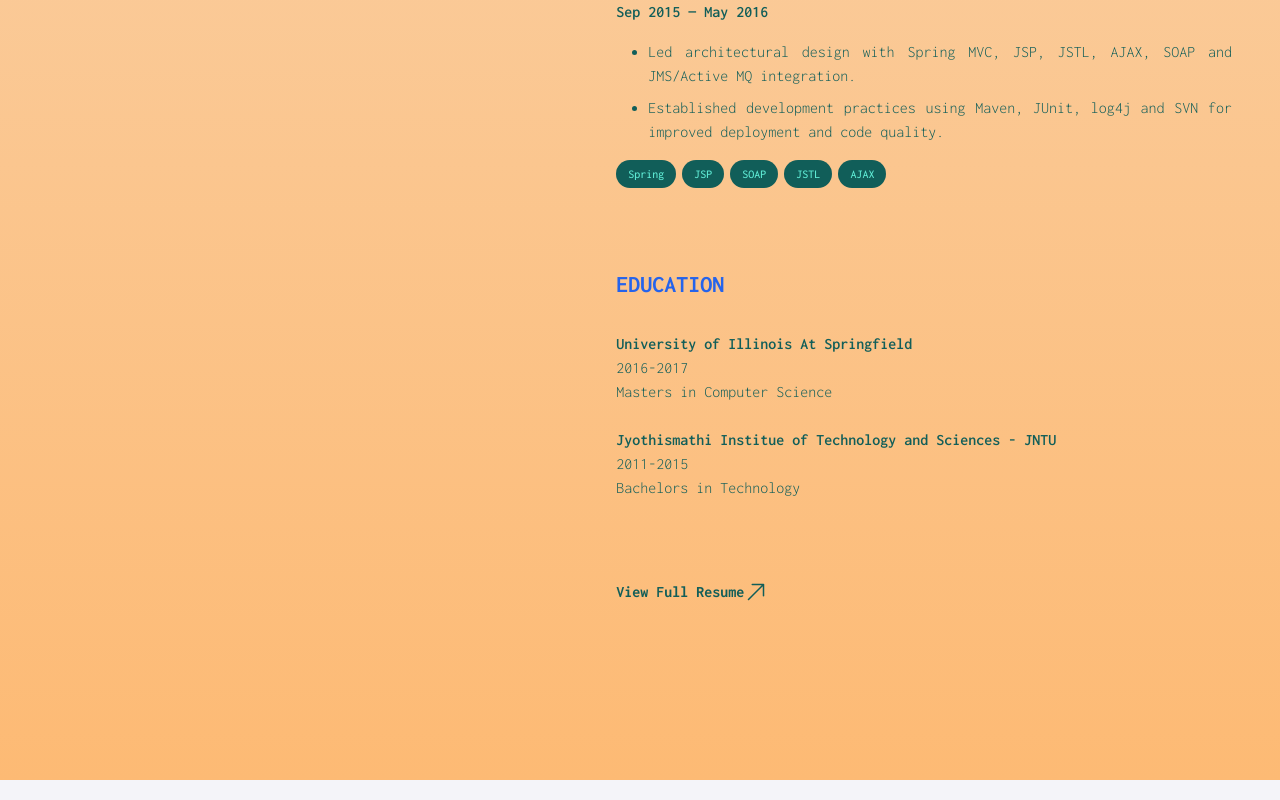
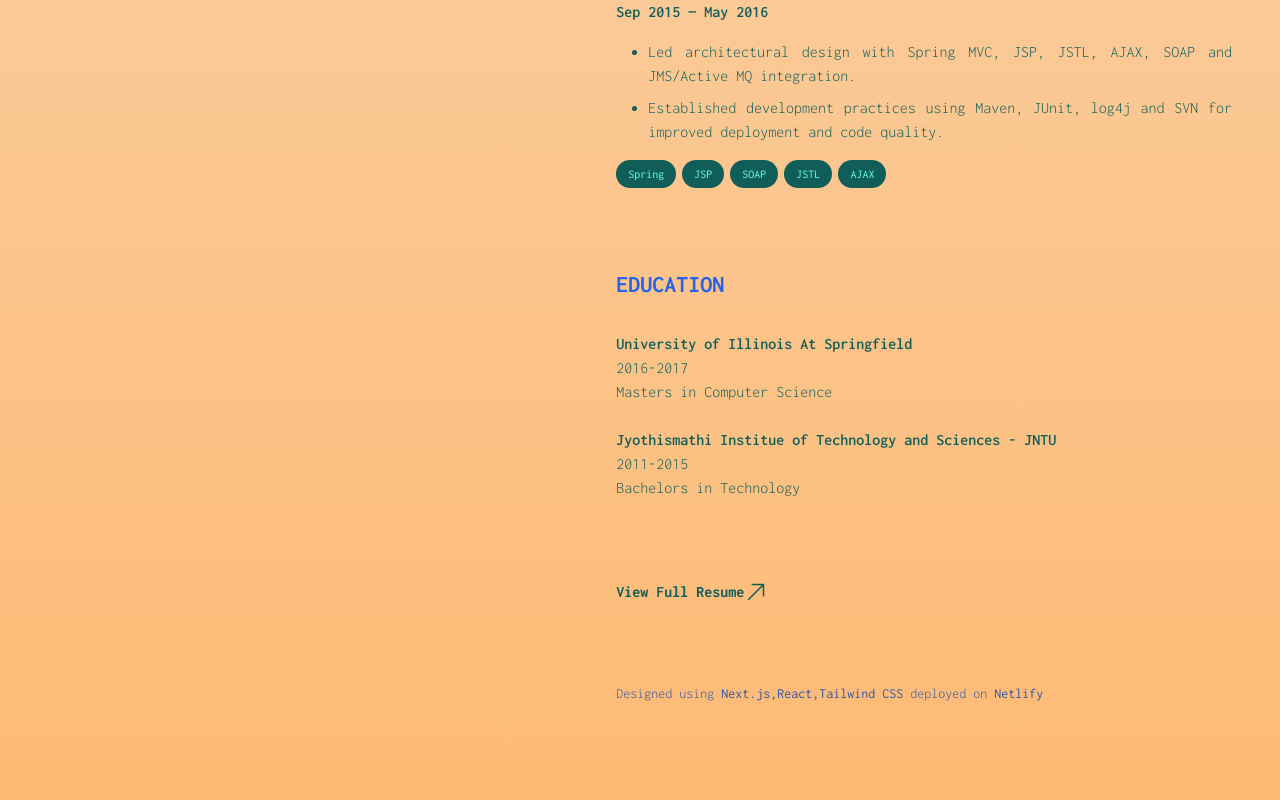
Before and after one commit to vineela-creates/personal-website, a Next.js app: page / in a window 1280 px wide. Shown: the part 2196-2996 px from the top of the page. Built offline with nearby package versions, Linux system fonts and the light colour scheme; what tailwindcss-animated would draw is missing.

Commit message:
Update PageDetails.tsx

```diff
--- a/app/components/PageDetails.tsx
+++ b/app/components/PageDetails.tsx
@@ -165,7 +165,12 @@ const PageDetails: React.FC = () => {
               </svg>
             </PdfDownload>
           </section>
-
+          <div className="w-full lg:w-auto">
+            <h4 className="text-sm">
+              Designed using <b>Next.js,React,Tailwind CSS </b> deployed on{" "}
+              <b>Netlify</b>
+            </h4>
+          </div>
         </main>
       </div>
     </div>
```
